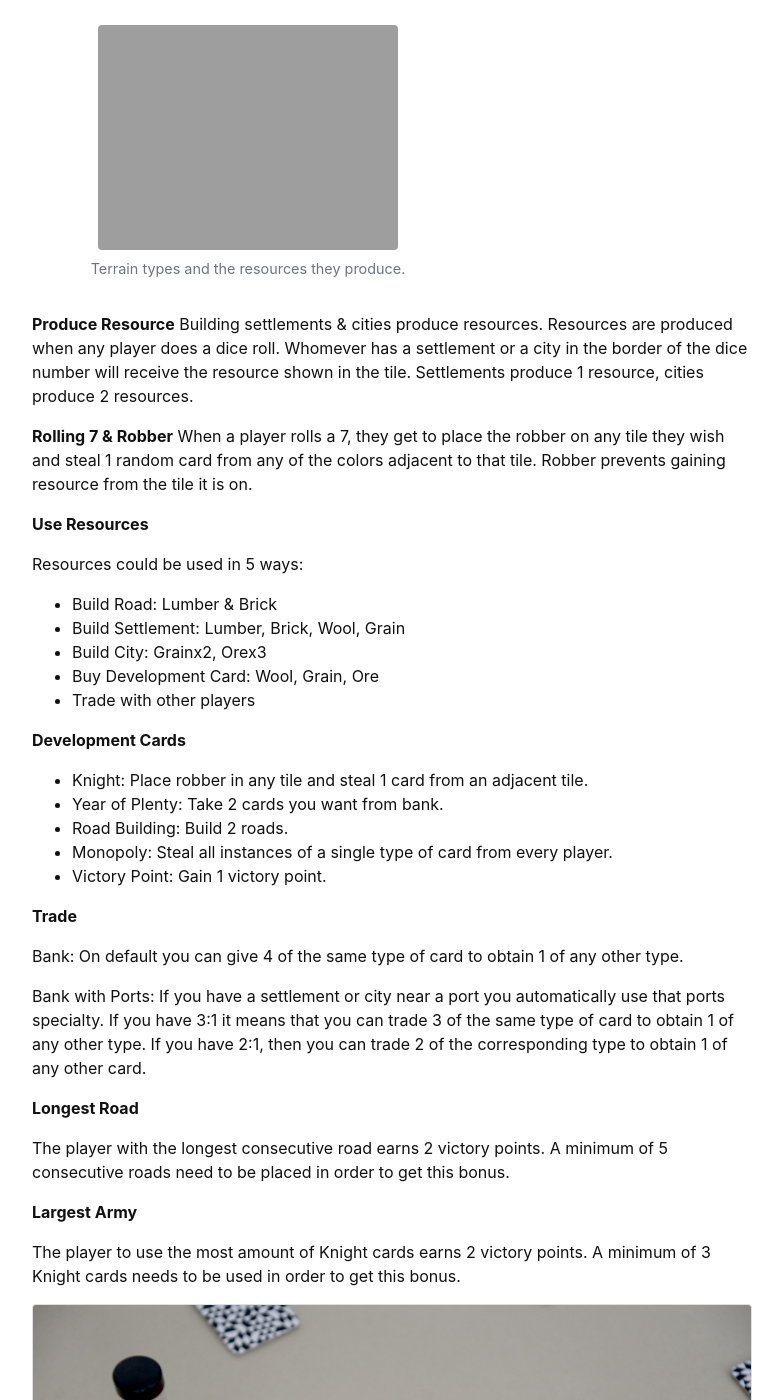
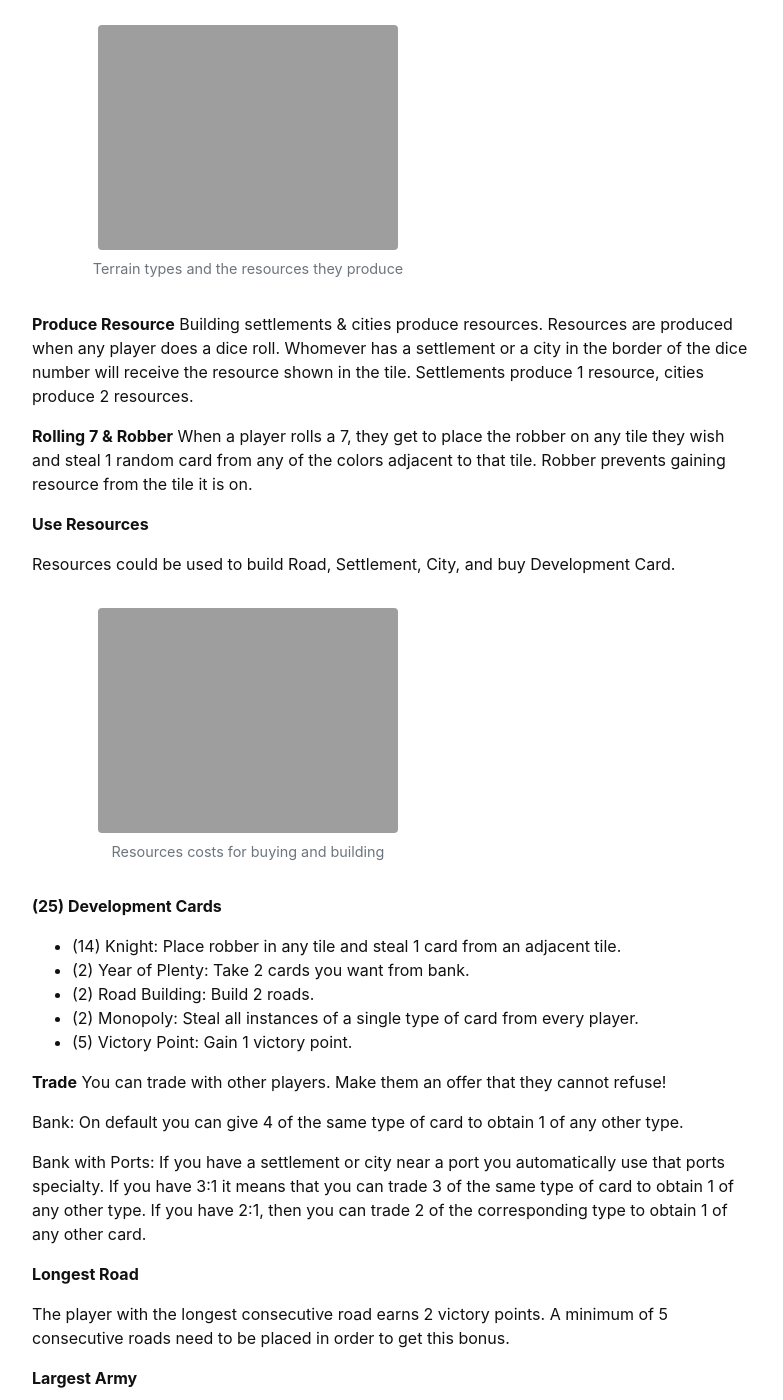
Before and after one commit to hanwendong1/VirtualGaming, a Jekyll site: the page built from content/4-Catan.md, in a window 1280 px wide and 1400 px high, scrolled down 1783 px. Shown: the whole window, without its empty margins (248-1031 px from the left). Built offline with Jekyll 4.4.1, drawn with Linux system fonts in a browser that asks for light colours.

Commit message:
Update 4-Catan.md

```diff
--- a/content/4-Catan.md
+++ b/content/4-Catan.md
@@ -84,7 +84,7 @@ Be the first player to acquire 10 victory points on your turn!
 On your turn, you will roll two dice. The number rolled determines which terrain hexes produce resources for all players. Then, you can build roads, settlements, and cities, buy development cards, or trade with other players.
 
 
-{% include figure.html img="terrains.png" alt="Terrain types and the resources they produce" caption="Terrain types and the resources they produce." width="75%" %}
+{% include figure.html img="terrains.png" alt="Terrain types and the resources they produce" caption="Terrain types and the resources they produce" width="75%" %}
 
 
 **Produce Resource**
@@ -95,23 +95,20 @@ When a player rolls a 7, they get to place the robber on any tile they wish and
 
 **Use Resources**
 
-Resources could be used in 5 ways:
+Resources could be used to build Road, Settlement, City, and buy Development Card.
 
-- Build Road: Lumber & Brick
-- Build Settlement: Lumber, Brick, Wool, Grain
-- Build City: Grainx2, Orex3
-- Buy Development Card: Wool, Grain, Ore
-- Trade with other players
+{% include figure.html img="resources.png" alt="Resources costs for buying and building" caption="Resources costs for buying and building" width="75%" %}
 
-**Development Cards**
+**(25) Development Cards**
 
-- Knight: Place robber in any tile and steal 1 card from an adjacent tile.
-- Year of Plenty: Take 2 cards you want from bank.
-- Road Building: Build 2 roads.
-- Monopoly: Steal all instances of a single type of card from every player.
-- Victory Point: Gain 1 victory point.
+- (14) Knight: Place robber in any tile and steal 1 card from an adjacent tile.
+- (2) Year of Plenty: Take 2 cards you want from bank.
+- (2) Road Building: Build 2 roads.
+- (2) Monopoly: Steal all instances of a single type of card from every player.
+- (5) Victory Point: Gain 1 victory point.
 
 **Trade**
+You can trade with other players. Make them an offer that they cannot refuse!
 
 Bank: On default you can give 4 of the same type of card to obtain 1 of any other type.
 
```
